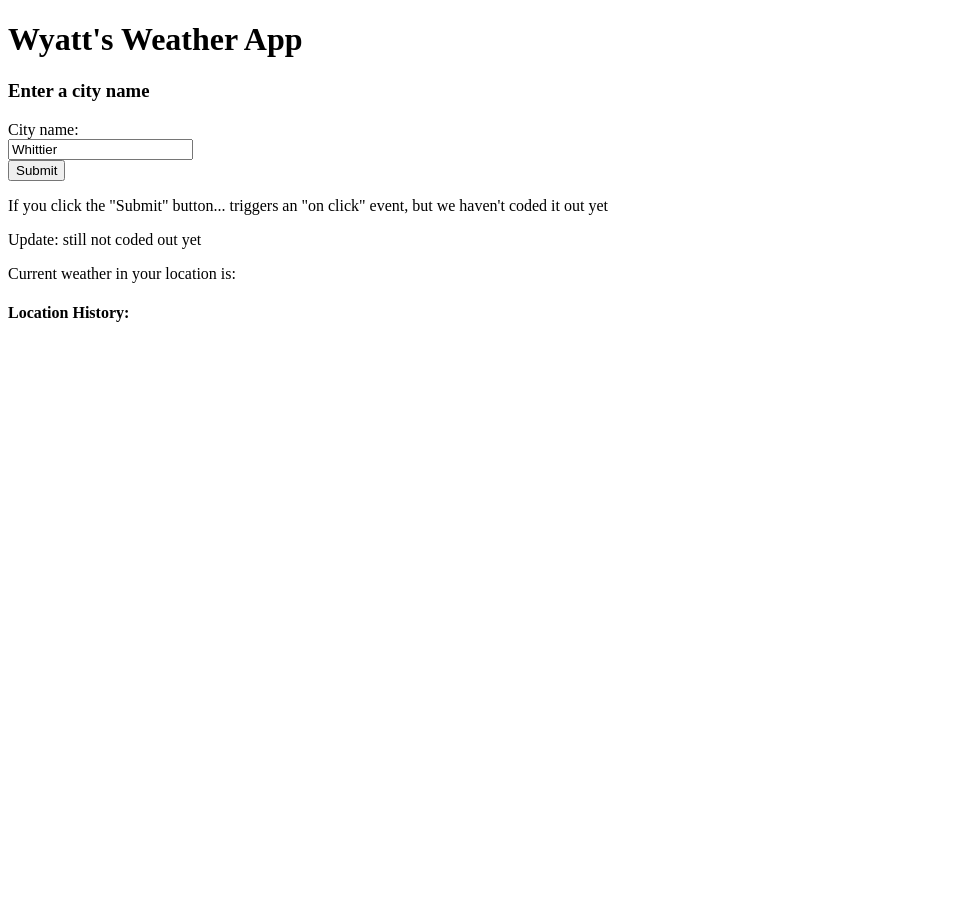
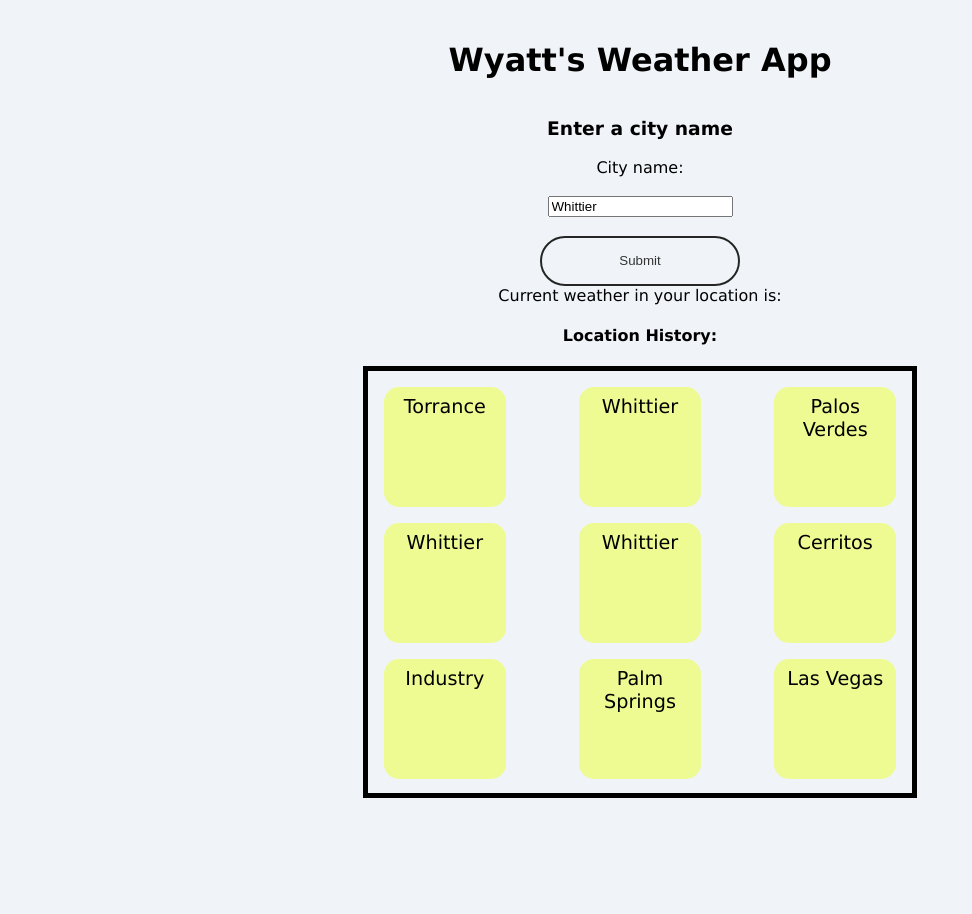
Before and after one commit to Greathambino/summer2025, a Flask app: page /weather-app in a window 1280 px wide. Shown: the top 914 px of the page, without its empty margins (0-972 px from the left). Run offline with Flask 3, Linux system fonts and the light colour scheme; data that the repository does not hold is empty.

Commit message:
trying out flexbox, but it looks funky

```diff
--- a/historyOfLocations.txt
+++ b/historyOfLocations.txt
@@ -1 +1 @@
-Torrance, Whittier, Palos Verdes, Whittier, Whittier, Los Angeles, Whittier, Whittier, Whittier, Whittier, Torrance, Torrance, Torrance, Whittier, New York,
+Torrance, Whittier, Palos Verdes, Whittier, Whittier, Cerritos, Industry, Palm Springs, Las Vegas, Sacramento,
--- a/routes.py
+++ b/routes.py
@@ -15,7 +15,7 @@ def weather_app():
 
 @app.route("/weather-history")
 def weather_history():
-    controller.history_controller()
+    return controller.history_controller()
 
 # @app.route("/entirely different project")
 # def different_project():
--- /dev/null
+++ b/static/css/weather.css
@@ -0,0 +1,106 @@
+body {
+  background-color: #f0f4f8;
+  margin: 0;
+  padding: 20px;
+  display: flex;
+  flex-direction: column;
+  align-items: center;
+  font-family: Verdana, Garamond, Helvetica, sans-serif;
+}
+h1 {
+  margin-bottom: 20px;
+}
+
+/* Styling the History List */
+/* I want a flex box container that is static in size, but the boxes for the cities wrap
+   to the next line if needed. The boxes should be centered horizontally, and aligned to the top vertically.
+   I want scroll capability if the content exceeds the container size, or I can play with a vertically maleable container.
+
+*/
+.container{
+  display: flex;
+  flex: 0 1 auto;
+  overflow: auto;
+
+  flex-direction: row;
+  justify-content: space-between;
+  column-gap: 1em;
+  row-gap: 1em;
+
+  border: 5px solid black;
+  flex-wrap: wrap;
+  align-content: flex-start;
+  padding: 1em 1em;
+
+  width: 40vw;
+  max-height: 40vh;
+}
+.box {
+  /* grow, shrink, basis */
+  flex: 0 0 calc(25% - 1em);
+  aspect-ratio: 1 / 1;
+  display: flex;
+  align-items: start;
+  justify-content: center;
+  padding-top: 0.5em; /* spacing from the top */
+  padding-left: 0.3em;
+  padding-right: 0.3em;
+
+  text-align: center;
+  border-radius: 15px;
+  overflow: hidden;
+  background-color: rgb(238, 250, 146);
+}
+/* From chatgpt, fixing long names */
+.box span {
+  display: inline-block;
+  width: 100%;
+  font-size: clamp(0.4em, 1.5vw, 1.2em);
+}
+
+
+/* From Uiverse.io by Gaurav-WebDev */
+.button {
+  height: 50px;
+  width: 200px;
+  position: relative;
+  background-color: transparent;
+  cursor: pointer;
+  border: 2px solid #252525;
+  overflow: hidden;
+  border-radius: 30px;
+  color: #333;
+  transition: all 0.5s ease-in-out;
+}
+
+.btn-txt {
+  z-index: 1;
+  font-weight: 800;
+  letter-spacing: 4px;
+}
+
+.type1::after {
+  content: "";
+  position: absolute;
+  left: 0;
+  top: 0;
+  transition: all 0.5s ease-in-out;
+  background-color: #333;
+  border-radius: 30px;
+  visibility: hidden;
+  height: 10px;
+  width: 10px;
+  z-index: -1;
+}
+
+.button:hover {
+  box-shadow: 1px 1px 10px #252525;
+  color: #b7b6b6;
+  border: none;
+}
+
+.type1:hover::after {
+  visibility: visible;
+  transform: scale(100) translateX(2px);
+}
+/* End of button CSS */
--- a/templates/weather.html
+++ b/templates/weather.html
@@ -1,4 +1,7 @@
 <!doctype html>
+  <head>
+    <link rel="stylesheet" href="{{ url_for('static', filename='css/weather.css') }}">
+</head>
 <html lang="en">
   <head>
     <meta charset="utf-8">
@@ -11,18 +14,16 @@
     <!-- onsubmit = when submit event is fired, do thing -->
       <label for="cityName">City name:</label> <br>
       <input type="text" id="cityName" name="cityName" value="Whittier"> <br>
-      <input type="submit" id="submitButton" onclick="getWeatherData()" value="Submit">
-    <p>If you click the "Submit" button... triggers an "on click" event, but we haven't coded it out yet</p>
-    <p>Update: still not coded out yet</p>
+      <input class="button" type="submit" id="submitButton" onclick="getWeatherData()" value="Submit">
+    <!-- <p>If you click the "Submit" button... triggers an "on click" event, but we haven't coded it out yet</p>
+    <p>Update: still not coded out yet</p> -->
     <div id="weatherDataContainer">
       <div id="currentWeather">Current weather in your location is:</div>
       <div id="currentWeatherValue"></div>
     </div>
-    <div id="historyContainer">
-        <h4>Location History:</h4>
-        <ul id="historyList">
-        </ul>
-
+    <h4>Location History:</h4>
+    <div id="historyContainer" class="container">
+        <!-- <ul id="historyList"></ul> -->
     </div>
 
   </body>
@@ -41,13 +42,23 @@
 
   var addHistoryToDom = (history) => {
     var cities = history.split(", ");
+    console.log(cities);
     var historyList = document.getElementById("historyList");
+    historyContainer = document.getElementById("historyContainer");
 
     for (var i = 0; i < cities.length; i++) {
       if (cities[i].trim() !== "") { // Check if the city name is not empty
-        var listItem = document.createElement("li");
-        listItem.textContent = cities[i].trim(); // Trim whitespace
-        historyList.appendChild(listItem);
+        /* old code using unsorted list */
+        // var listItem = document.createElement("li");
+        // listItem.textContent = cities[i].trim(); // Trim whitespace
+        // historyList.appendChild(listItem);
+
+        var cityBox = document.createElement("div");
+        cityBox.className = "box";
+        var span = document.createElement("span");
+        span.textContent = cities[i].trim()
+        cityBox.appendChild(span);
+        historyContainer.appendChild(cityBox);
       }
     }
 
@@ -60,7 +71,7 @@
        return response.text();
       }
     ).then((history)=> {
-        console.log(history);
+        //console.log(history);
         addHistoryToDom(history);
     })
   }
@@ -96,7 +107,7 @@
        return response.json();
       }
     ).then((data)=> {
-      console.log(data);
+      //console.log(data);
       if (data.success === false) {
         alert(data.message);
         return;
```
Also changed, not shown: controller.py (line endings or trailing spaces).
